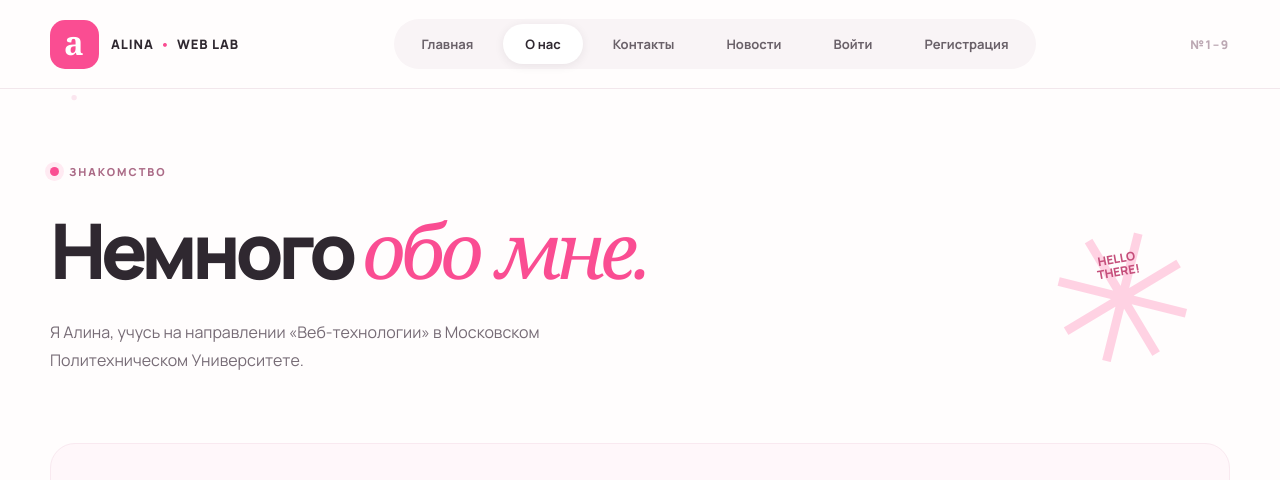
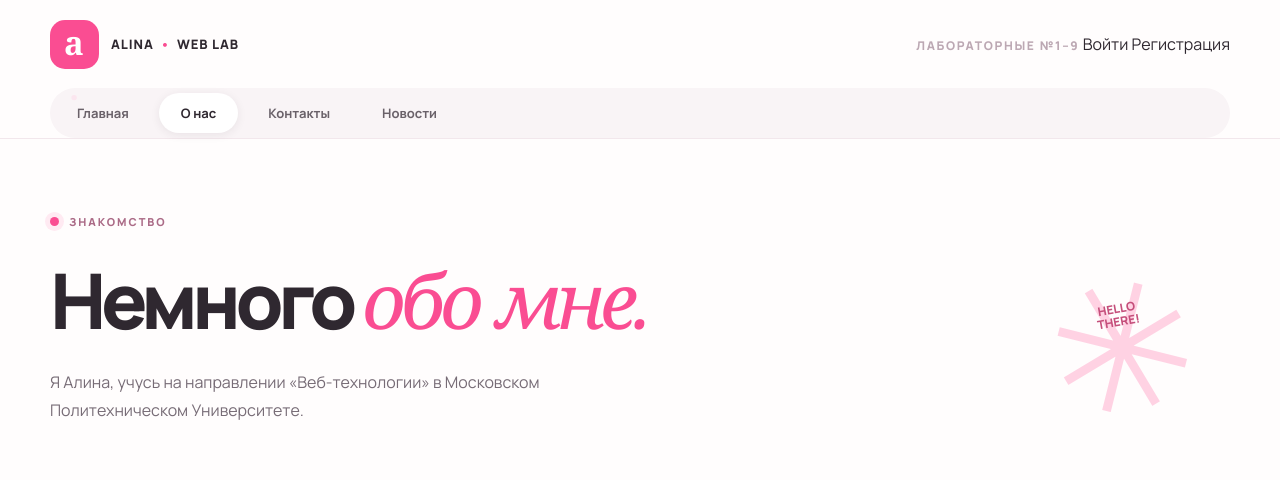
Before and after one commit to alinakashafutdinova/Servernaya_web-razrabotka, a Laravel app: page /about in a window 1280 px wide. Shown: the top 480 px of the page. Run offline with Laravel 9, Linux system fonts and the light colour scheme.

Commit message:
Синхронизировать маршруты, роли, SQLite-миграцию уведомлений и меню

```diff
--- a/app/Providers/AuthServiceProvider.php
+++ b/app/Providers/AuthServiceProvider.php
@@ -23,7 +23,12 @@ class AuthServiceProvider extends ServiceProvider
         $this->registerPolicies();
 
         // Модератор проходит проверку раньше отдельных политик.
-        Gate::before(function (User $user, string $ability) {
+        Gate::before(function (User $user, string $ability, array $arguments = []) {
+            // Модератор может управлять публикацией комментария, но не изменять чужой текст.
+            if (($arguments[0] ?? null) instanceof Comment && in_array($ability, ['update', 'delete'], true)) {
+                return null;
+            }
+
             return $user->isModerator() ? true : null;
         });
 
--- a/database/seeders/DatabaseSeeder.php
+++ b/database/seeders/DatabaseSeeder.php
@@ -10,6 +10,8 @@ class DatabaseSeeder extends Seeder
     public function run(): void
     {
         $this->call([RoleSeeder::class, ModeratorSeeder::class]);
-        Article::factory()->count(12)->create();
+        if (Article::query()->doesntExist()) {
+            Article::factory()->count(12)->create();
+        }
     }
 }
--- a/resources/views/layouts/app.blade.php
+++ b/resources/views/layouts/app.blade.php
@@ -6,46 +6,60 @@
     <meta name="theme-color" content="#fffafc">
     <meta name="description" content="Лабораторные работы №1–9 по серверной веб-разработке: статьи, авторизация, комментарии и модерация.">
     <title>@yield('title') — Алина Кашафутдинова</title>
-    <link rel="stylesheet" href="{{ asset('css/site.css') }}">
+    <link rel="stylesheet" href="{{ asset('css/site.css') }}?v=20261119b">
 </head>
 <body>
     <div class="site-shell">
         <header class="site-header">
-            <div class="container header-inner">
+            <div class="container header-inner header-inner-refined">
                 <a class="brand" href="{{ route('home') }}" aria-label="На главную страницу">
                     <span class="brand-symbol" aria-hidden="true">a<span>.</span></span>
                     <span class="brand-caption">alina <span>•</span> web lab</span>
                 </a>
-                <nav class="navigation" aria-label="Основное меню">
+                <div class="header-account-zone">
+                    @auth
+                        <a class="user-chip" href="{{ route('account') }}" title="Открыть мой профиль" aria-label="Мой профиль: {{ auth()->user()->name }}">
+                            <span class="user-chip-avatar" aria-hidden="true">{{ mb_strtoupper(mb_substr(auth()->user()->name, 0, 1)) }}</span>
+                            <span class="user-chip-copy"><strong>{{ auth()->user()->name }}</strong><small>{{ auth()->user()->isModerator() ? 'Модератор' : 'Читатель' }} · Вы вошли в аккаунт</small></span>
+                        </a>
+                        <form method="post" action="{{ route('logout') }}" class="header-logout-form">
+                            @csrf
+                            <button type="submit" class="header-logout">Выйти <span aria-hidden="true">↗</span></button>
+                        </form>
+                    @else
+                        <span class="header-note">ЛАБОРАТОРНЫЕ №1–9</span>
+                        <a class="header-login" href="{{ route('login') }}">Войти</a>
+                        <a class="header-register" href="{{ route('register') }}">Регистрация</a>
+                    @endauth
+                </div>
+            </div>
+            <div class="header-nav-row">
+                <nav class="navigation container navigation-refined" aria-label="Основное меню">
                     <a href="{{ route('home') }}" class="nav-link {{ request()->routeIs('home', 'galery') ? 'active' : '' }}" {{ request()->routeIs('home') ? 'aria-current=page' : '' }}>Главная</a>
                     <a href="{{ route('about') }}" class="nav-link {{ request()->routeIs('about') ? 'active' : '' }}" {{ request()->routeIs('about') ? 'aria-current=page' : '' }}>О нас</a>
                     <a href="{{ route('contacts') }}" class="nav-link {{ request()->routeIs('contacts') ? 'active' : '' }}" {{ request()->routeIs('contacts') ? 'aria-current=page' : '' }}>Контакты</a>
-                    <a href="{{ route('news.index') }}" class="nav-link {{ request()->routeIs('news.*') ? 'active' : '' }}" {{ request()->routeIs('news.*') ? 'aria-current=page' : '' }}>Новости</a>
+                    <a href="{{ route('news.index') }}" class="nav-link {{ request()->routeIs('news.index', 'news.show') ? 'active' : '' }}">Новости</a>
                     @auth
                         @can('create', App\Models\Article::class)
-                        <a href="{{ route('news.create') }}" class="nav-link {{ request()->routeIs('news.create') ? 'active' : '' }}">Создать новость</a>
-                        <a href="{{ route('news.manage') }}" class="nav-link {{ request()->routeIs('news.manage', 'news.create', 'news.edit') ? 'active' : '' }}" {{ request()->routeIs('news.manage', 'news.create', 'news.edit') ? 'aria-current=page' : '' }}>Управление</a>
+                            <a href="{{ route('news.create') }}" class="nav-link {{ request()->routeIs('news.create') ? 'active' : '' }}">Создать новость</a>
+                            <a href="{{ route('news.manage') }}" class="nav-link {{ request()->routeIs('news.manage', 'news.edit') ? 'active' : '' }}">Управление</a>
                         @endcan
                         @can('manage-comments')
-                            <a href="{{ route('comments.moderation') }}" class="nav-link {{ request()->routeIs('comments.moderation') ? 'active' : '' }}" {{ request()->routeIs('comments.moderation') ? 'aria-current=page' : '' }}>Модерация</a>
+                            <a href="{{ route('comments.moderation') }}" class="nav-link {{ request()->routeIs('comments.moderation') ? 'active' : '' }}">Модерация</a>
                         @endcan
-                        <form method="post" action="{{ route('logout') }}" class="nav-logout-form">
-                            @csrf
-                            <button type="submit" class="nav-link nav-logout">Выйти</button>
-                        </form>
-                    @else
-                        <a href="{{ route('login') }}" class="nav-link {{ request()->routeIs('login', 'login.store') ? 'active' : '' }}">Войти</a>
-                        <a href="{{ route('register') }}" class="nav-link {{ request()->routeIs('register', 'register.store') ? 'active' : '' }}">Регистрация</a>
+                        <a href="{{ route('account') }}" class="nav-link nav-notifications {{ request()->routeIs('account') ? 'active' : '' }}">
+                            Мой профиль
+                            @if (auth()->user()->unreadNotifications()->count() > 0)
+                                <span class="notice-count" aria-label="Непрочитанных уведомлений: {{ auth()->user()->unreadNotifications()->count() }}">{{ auth()->user()->unreadNotifications()->count() }}</span>
+                            @endif
+                        </a>
                     @endauth
                 </nav>
-                <span class="header-note">№1–9</span>
             </div>
         </header>
-
         <main id="main-content" class="site-main">
             @yield('content')
         </main>
-
         <footer class="site-footer">
             <div class="container footer-inner">
                 <div class="footer-details">
--- a/routes/web.php
+++ b/routes/web.php
@@ -1,5 +1,6 @@
 <?php
 
+use App\Http\Controllers\AccountController;
 use App\Http\Controllers\AuthController;
 use App\Http\Controllers\CommentController;
 use App\Http\Controllers\MainController;
@@ -47,6 +48,8 @@ Route::post('/logout', [UserSessionController::class, 'logout'])->middleware('au
 
 Route::get('/news', [NewsController::class, 'index'])->name('news.index');
 Route::middleware('auth:sanctum')->group(function () {
+    Route::get('/account', [AccountController::class, 'show'])->name('account');
+    Route::post('/account/notifications/read', [AccountController::class, 'readNotifications'])->name('account.notifications.read');
     Route::get('/management', [NewsController::class, 'manage'])->name('news.manage');
     Route::get('/news/create', [NewsController::class, 'create'])->name('news.create');
     Route::post('/news', [NewsController::class, 'store'])->name('news.store');
@@ -62,12 +65,6 @@ Route::middleware('auth:sanctum')->group(function () {
 
     Route::post('/news/{article}/comments', [CommentController::class, 'store'])
         ->whereNumber('article')->name('comments.store');
-    Route::get('/comments/{comment}/edit', [CommentController::class, 'edit'])
-        ->whereNumber('comment')->name('comments.edit');
-    Route::put('/comments/{comment}', [CommentController::class, 'update'])
-        ->whereNumber('comment')->name('comments.update');
-    Route::delete('/comments/{comment}', [CommentController::class, 'destroy'])
-        ->whereNumber('comment')->name('comments.destroy');
 });
 
 Route::get('/news/{article}', [NewsController::class, 'show'])->whereNumber('article')->name('news.show');
```
Also changed, not shown: database/migrations/2026_11_19_000004_create_notifications_table.php (added).
